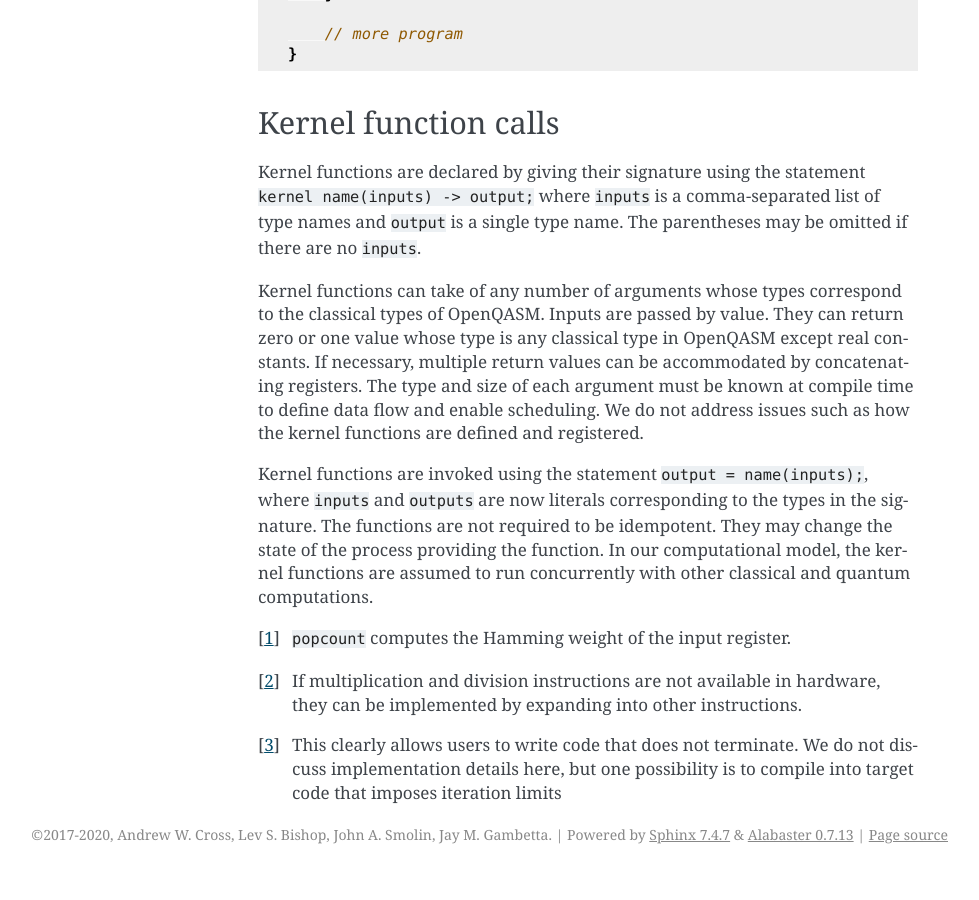
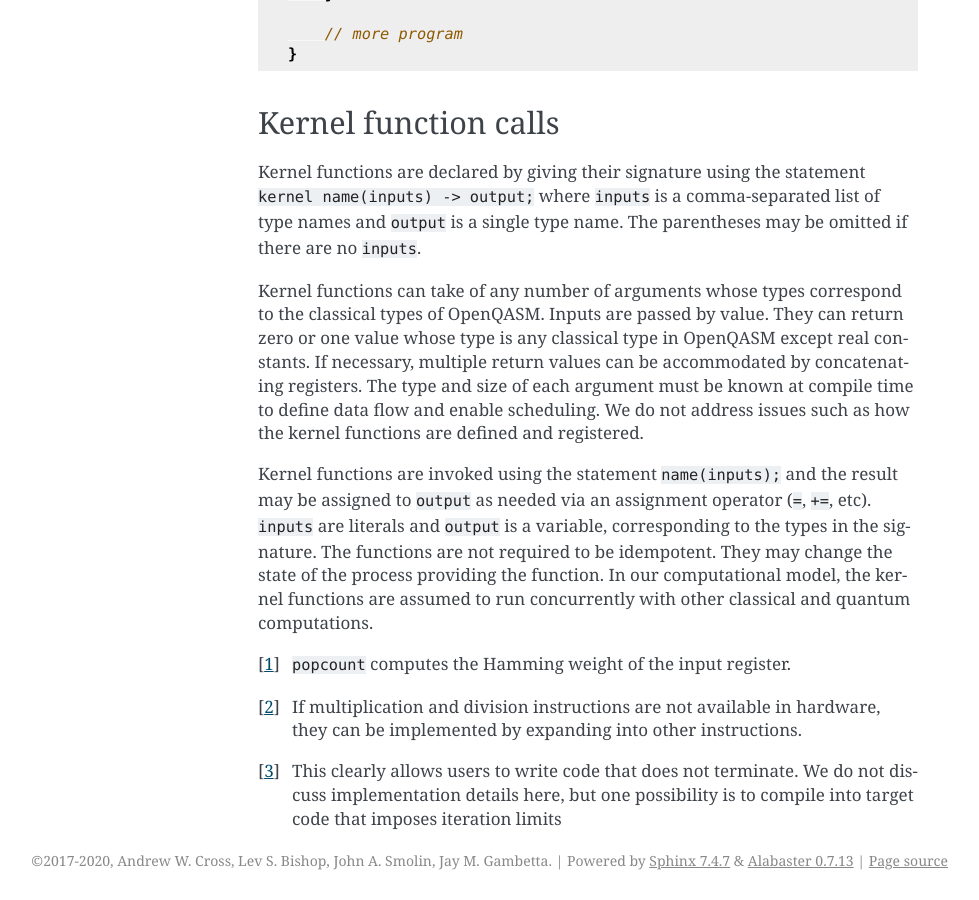
Before and after one commit to openqasm/openqasm, a Sphinx documentation site: the page built from source/language/classical.rst, in a window 1280 px wide and 900 px high, scrolled down 3771 px. Shown: the whole window, without its empty margins (162-1141 px from the left). Built offline with Sphinx 7.4.7, drawn with Linux system fonts in a browser that asks for light colours; before the commit the page ends 4645 px from its top, so only the background shows below that.

Commit message:
Update call lang

```diff
--- a/source/language/classical.rst
+++ b/source/language/classical.rst
@@ -208,12 +208,11 @@ The type and size of each argument must be known at compile time to
 define data flow and enable scheduling. We do not address issues such as
 how the kernel functions are defined and registered.
 
-Kernel functions are invoked using the statement ``output = name(inputs);``, where ``inputs`` and
-``outputs`` are now literals corresponding to the types in the signature. The functions are not
-required to be idempotent. They may change the state of the process
-providing the function. In our computational model, the kernel functions
-are assumed to run concurrently with other classical and quantum
-computations.
+Kernel functions are invoked using the statement ``name(inputs);`` and the result may be assigned to
+``output`` as needed via an assignment operator (``=``, ``+=``, etc). ``inputs`` are literals and
+``output`` is a variable, corresponding to the types in the signature. The functions are not required to
+be idempotent. They may change the state of the process providing the function. In our computational
+model, the kernel functions are assumed to run concurrently with other classical and quantum computations.
 
 .. [1]
    ``popcount`` computes the Hamming weight of the input register.
```
Also changed, not shown: source/language/subroutines.rst (+5 -4 lines).
